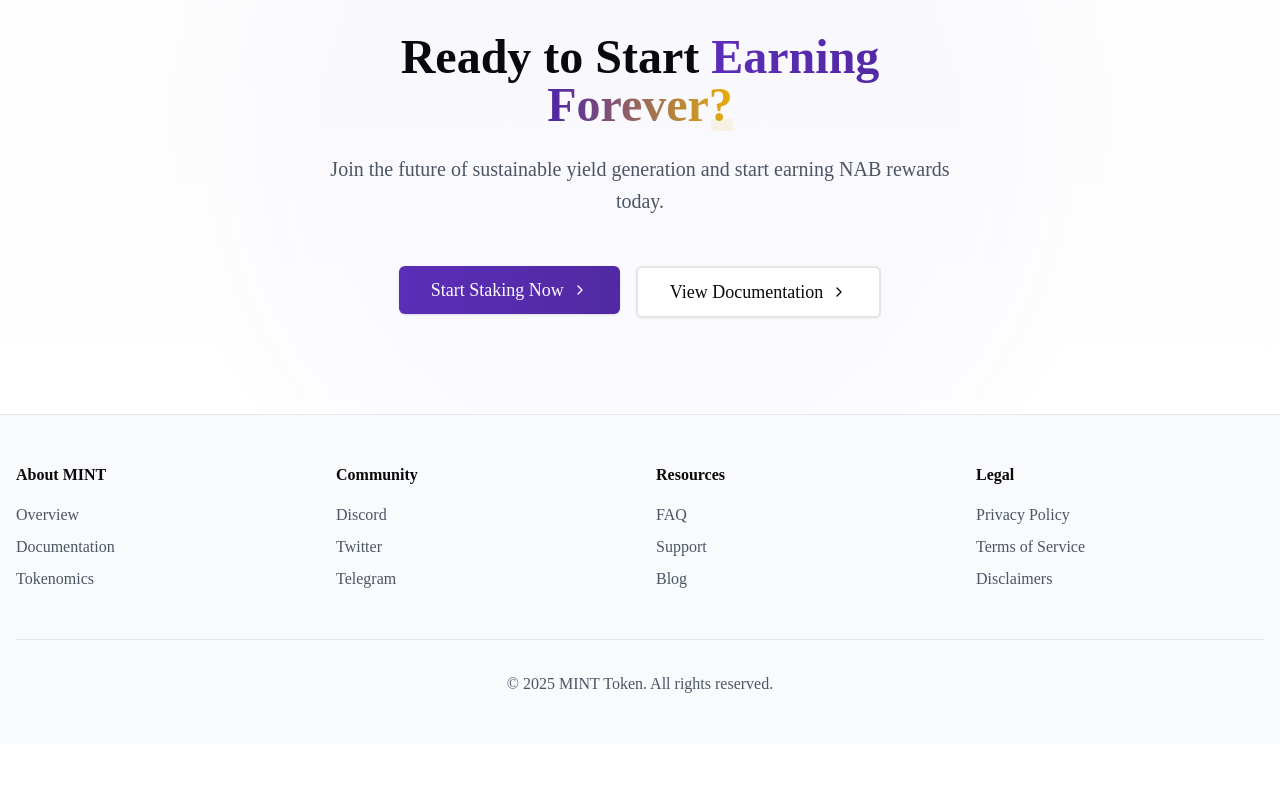
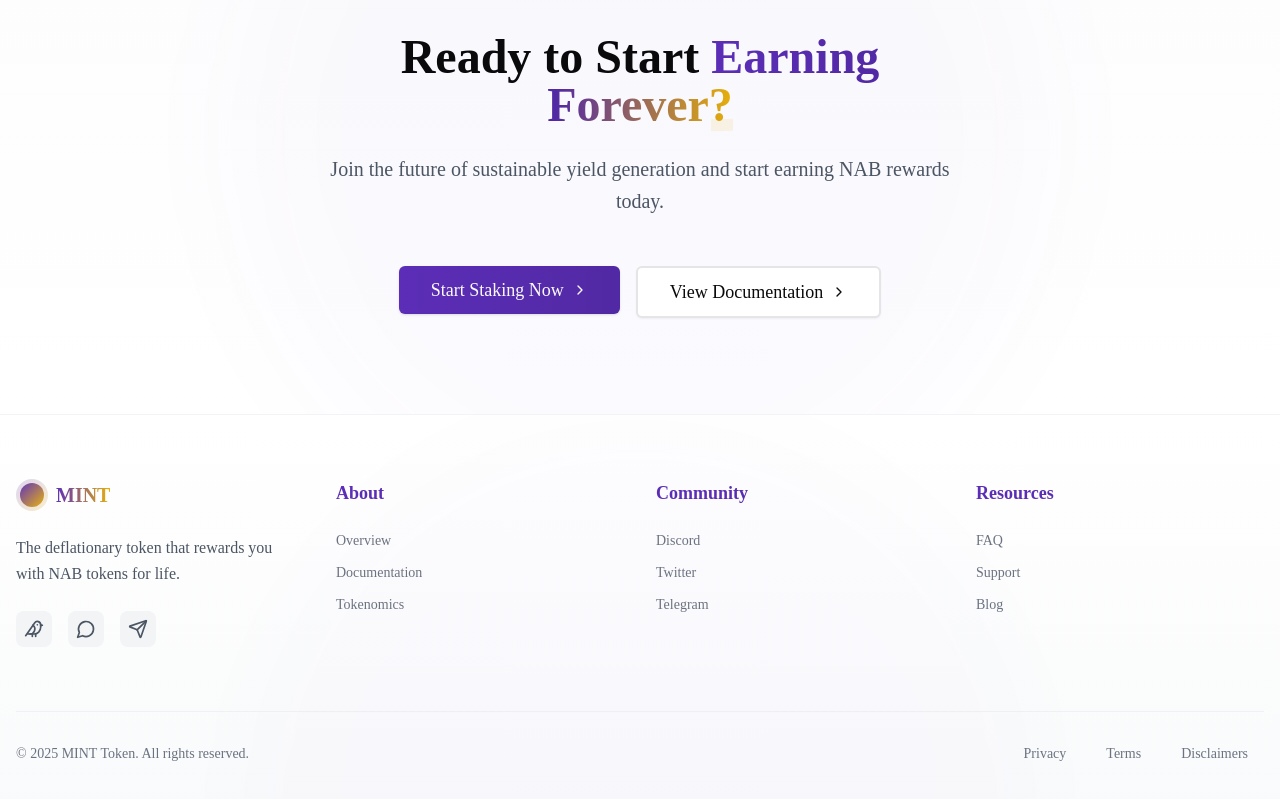
Before and after one commit to skyf0xx/mint, a Next.js app: page / in a window 1280 px wide. Shown: the part 3114-3913 px from the top of the page. Before the commit the page ends 3858 px from the top, so only its background shows below. Built offline with nearby package versions, Linux system fonts and the light colour scheme.

Commit message:
style: footer

```diff
--- a/sections/footer.tsx
+++ b/sections/footer.tsx
@@ -1,95 +1,151 @@
+import { ReactNode } from 'react';
+import { motion } from 'framer-motion';
+import {
+    MessageCircle, // replacement for Discord
+    Send, // replacement for Telegram
+    Bird, // replacement for Twitter
+    ExternalLink,
+    LucideIcon,
+} from 'lucide-react';
+
+interface SocialLinkProps {
+    href: string;
+    icon: LucideIcon;
+}
+
+interface FooterLinkProps {
+    href: string;
+    children: ReactNode;
+}
+
+interface FooterLinksProps {
+    section: 'About' | 'Community' | 'Resources';
+}
+
 const Footer = () => {
+    const containerVariants = {
+        hidden: { opacity: 0, y: 20 },
+        visible: {
+            opacity: 1,
+            y: 0,
+            transition: {
+                duration: 0.6,
+                staggerChildren: 0.1,
+            },
+        },
+    };
+
+    const itemVariants = {
+        hidden: { opacity: 0, y: 10 },
+        visible: { opacity: 1, y: 0 },
+    };
+
     return (
-        <footer className="border-t py-12 bg-gray-50">
-            <div className="container mx-auto px-4">
-                <div className="grid grid-cols-1 md:grid-cols-4 gap-8">
-                    <div>
-                        <h4 className="font-bold mb-4">About MINT</h4>
-                        <ul className="space-y-2 text-gray-600">
-                            <li>
-                                <a href="#" className="hover:text-primary">
-                                    Overview
-                                </a>
-                            </li>
-                            <li>
-                                <a href="#" className="hover:text-primary">
-                                    Documentation
-                                </a>
-                            </li>
-                            <li>
-                                <a href="#" className="hover:text-primary">
-                                    Tokenomics
-                                </a>
-                            </li>
-                        </ul>
+        <footer className="relative overflow-hidden border-t border-gray-200/50">
+            {/* Decorative background elements */}
+            <div className="absolute inset-0 bg-gradient-to-b from-white to-gray-50" />
+            <div className="absolute top-0 left-1/2 -translate-x-1/2 w-[800px] h-[800px] bg-primary/5 rounded-full blur-3xl opacity-30" />
+
+            <div className="relative container mx-auto px-4 py-16">
+                <motion.div
+                    variants={containerVariants}
+                    initial="hidden"
+                    whileInView="visible"
+                    viewport={{ once: true }}
+                    className="grid grid-cols-1 md:grid-cols-4 gap-12 md:gap-8"
+                >
+                    {/* About MINT */}
+                    <motion.div variants={itemVariants} className="space-y-6">
+                        <div className="flex items-center space-x-2">
+                            <div className="w-8 h-8 rounded-full bg-gradient-to-br from-primary/20 to-accent/20 flex items-center justify-center">
+                                <div className="w-6 h-6 rounded-full bg-gradient-to-br from-primary to-accent animate-pulse" />
+                            </div>
+                            <span className="font-bold text-xl bg-clip-text text-transparent bg-gradient-to-r from-primary to-accent">
+                                MINT
+                            </span>
+                        </div>
+                        <p className="text-gray-600 leading-relaxed">
+                            The deflationary token that rewards you with NAB
+                            tokens for life.
+                        </p>
+                        <div className="flex space-x-4">
+                            <SocialLink href="#" icon={Bird} />
+                            <SocialLink href="#" icon={MessageCircle} />
+                            <SocialLink href="#" icon={Send} />
+                        </div>
+                    </motion.div>
+
+                    {/* Quick Links */}
+                    {['About', 'Community', 'Resources'].map((section) => (
+                        <motion.div
+                            key={section}
+                            variants={itemVariants}
+                            className="space-y-6"
+                        >
+                            <h4 className="font-bold text-lg bg-clip-text text-transparent bg-gradient-to-r from-primary to-primary-600">
+                                {section}
+                            </h4>
+                            <FooterLinks
+                                section={section as FooterLinksProps['section']}
+                            />
+                        </motion.div>
+                    ))}
+                </motion.div>
+
+                {/* Bottom Section */}
+                <motion.div
+                    variants={itemVariants}
+                    className="mt-16 pt-8 border-t border-gray-200/50 flex flex-col md:flex-row justify-between items-center space-y-4 md:space-y-0"
+                >
+                    <p className="text-gray-500 text-sm">
+                        © 2025 MINT Token. All rights reserved.
+                    </p>
+                    <div className="flex space-x-6">
+                        <FooterLink href="#">Privacy</FooterLink>
+                        <FooterLink href="#">Terms</FooterLink>
+                        <FooterLink href="#">Disclaimers</FooterLink>
                     </div>
-                    <div>
-                        <h4 className="font-bold mb-4">Community</h4>
-                        <ul className="space-y-2 text-gray-600">
-                            <li>
-                                <a href="#" className="hover:text-primary">
-                                    Discord
-                                </a>
-                            </li>
-                            <li>
-                                <a href="#" className="hover:text-primary">
-                                    Twitter
-                                </a>
-                            </li>
-                            <li>
-                                <a href="#" className="hover:text-primary">
-                                    Telegram
-                                </a>
-                            </li>
-                        </ul>
-                    </div>
-                    <div>
-                        <h4 className="font-bold mb-4">Resources</h4>
-                        <ul className="space-y-2 text-gray-600">
-                            <li>
-                                <a href="#" className="hover:text-primary">
-                                    FAQ
-                                </a>
-                            </li>
-                            <li>
-                                <a href="#" className="hover:text-primary">
-                                    Support
-                                </a>
-                            </li>
-                            <li>
-                                <a href="#" className="hover:text-primary">
-                                    Blog
-                                </a>
-                            </li>
-                        </ul>
-                    </div>
-                    <div>
-                        <h4 className="font-bold mb-4">Legal</h4>
-                        <ul className="space-y-2 text-gray-600">
-                            <li>
-                                <a href="#" className="hover:text-primary">
-                                    Privacy Policy
-                                </a>
-                            </li>
-                            <li>
-                                <a href="#" className="hover:text-primary">
-                                    Terms of Service
-                                </a>
-                            </li>
-                            <li>
-                                <a href="#" className="hover:text-primary">
-                                    Disclaimers
-                                </a>
-                            </li>
-                        </ul>
-                    </div>
-                </div>
-                <div className="mt-12 pt-8 border-t text-center text-gray-600">
-                    <p>© 2025 MINT Token. All rights reserved.</p>
-                </div>
+                </motion.div>
             </div>
         </footer>
     );
 };
 
+const SocialLink: React.FC<SocialLinkProps> = ({ href, icon: Icon }) => (
+    <a
+        href={href}
+        className="p-2 rounded-lg bg-gray-100 hover:bg-primary/10 text-gray-600 hover:text-primary transition-colors duration-300"
+    >
+        <Icon className="w-5 h-5" />
+    </a>
+);
+
+const FooterLink: React.FC<FooterLinkProps> = ({ href, children }) => (
+    <a
+        href={href}
+        className="text-gray-500 hover:text-primary transition-colors duration-300 text-sm flex items-center space-x-1 group"
+    >
+        <span>{children}</span>
+        <ExternalLink className="w-3 h-3 opacity-0 -translate-x-2 group-hover:opacity-100 group-hover:translate-x-0 transition-all duration-300" />
+    </a>
+);
+
+const FooterLinks: React.FC<FooterLinksProps> = ({ section }) => {
+    const links: Record<FooterLinksProps['section'], string[]> = {
+        About: ['Overview', 'Documentation', 'Tokenomics'],
+        Community: ['Discord', 'Twitter', 'Telegram'],
+        Resources: ['FAQ', 'Support', 'Blog'],
+    };
+
+    return (
+        <ul className="space-y-3">
+            {links[section].map((link) => (
+                <li key={link}>
+                    <FooterLink href="#">{link}</FooterLink>
+                </li>
+            ))}
+        </ul>
+    );
+};
+
 export default Footer;
```
